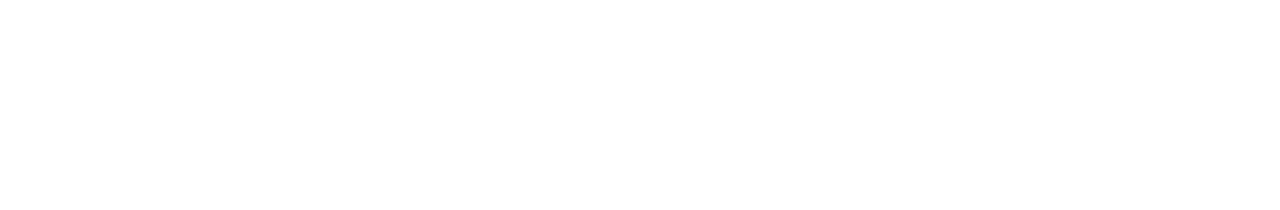
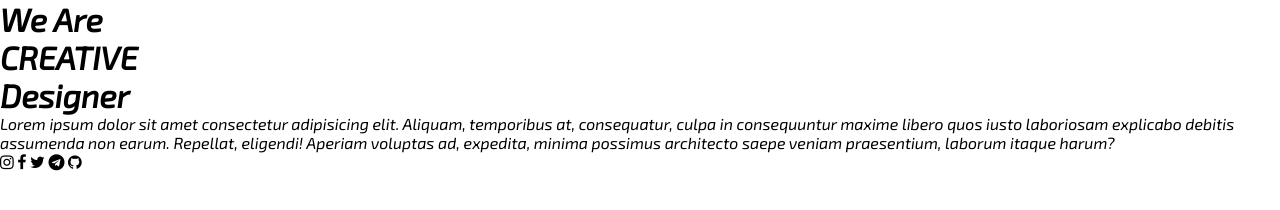
Before and after one commit to Douzandeh/Header_Project_5, a plain HTML site: page index.html in a window 1280 px wide. Drawn offline with Linux system fonts and the light colour scheme.

Commit message:
Completing the structure of the HTML header

```diff
--- a/index.html
+++ b/index.html
@@ -3,10 +3,25 @@
 <head>
     <meta charset="UTF-8">
     <meta name="viewport" content="width=device-width, initial-scale=1.0">
+    <link rel="stylesheet" href="https://cdnjs.cloudflare.com/ajax/libs/font-awesome/4.7.0/css/font-awesome.min.css">
     <link rel="stylesheet" href="./style.css">
     <title>Header_Project_5</title>
 </head>
 <body>
-
+    <div class="header">
+        <div class="texts">
+            <h1 class="header-title">We Are <br> <span class="text">CREATIVE</span> <br> Designer</h1>
+            <p class="sub-title">Lorem ipsum dolor sit amet consectetur adipisicing elit. Aliquam, temporibus at, consequatur, culpa in consequuntur maxime libero quos iusto laboriosam explicabo debitis assumenda non earum. Repellat, eligendi! Aperiam voluptas ad, expedita, minima possimus architecto saepe veniam praesentium, laborum itaque harum?</p>
+            <div class="media">
+                <i class="fa fa-instagram"></i>
+                <i class="fa fa-facebook"></i>
+                <i class="fa fa-twitter"></i>
+                <i class="fa fa-telegram"></i>
+                <i class="fa fa-github"></i>
+            </div>
+        </div>
+        <div class="shape"></div>
+        <div class="circle"></div>
+    </div>
 </body>
 </html>
```
